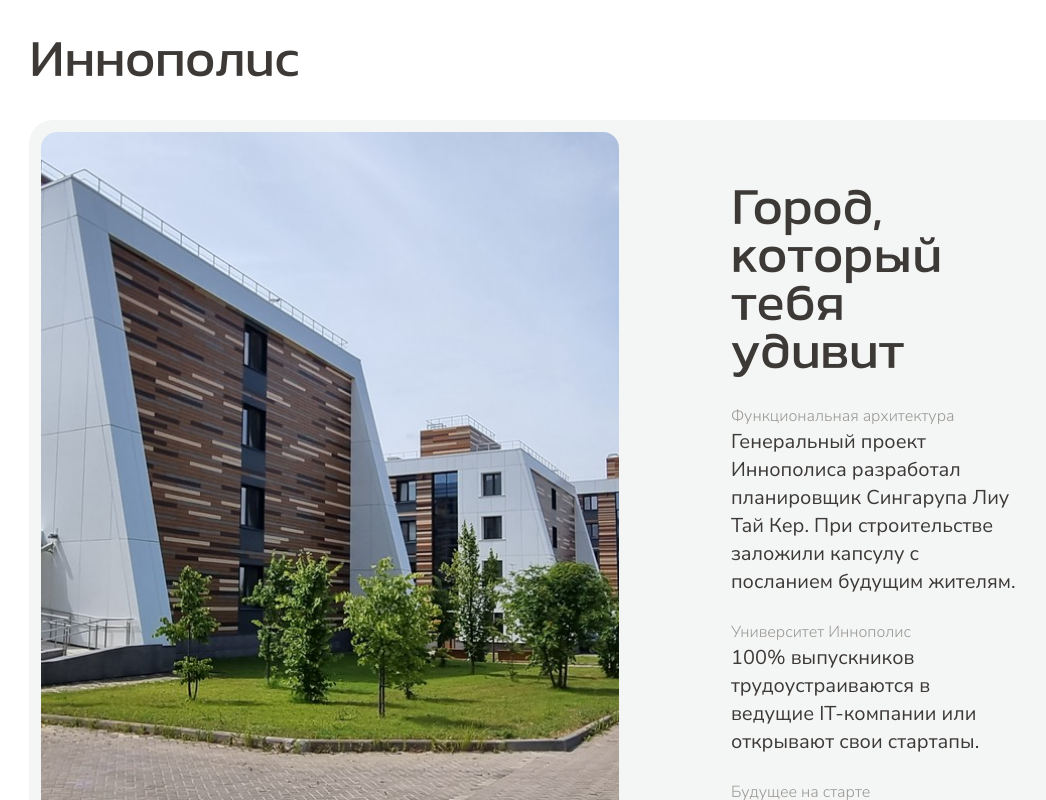
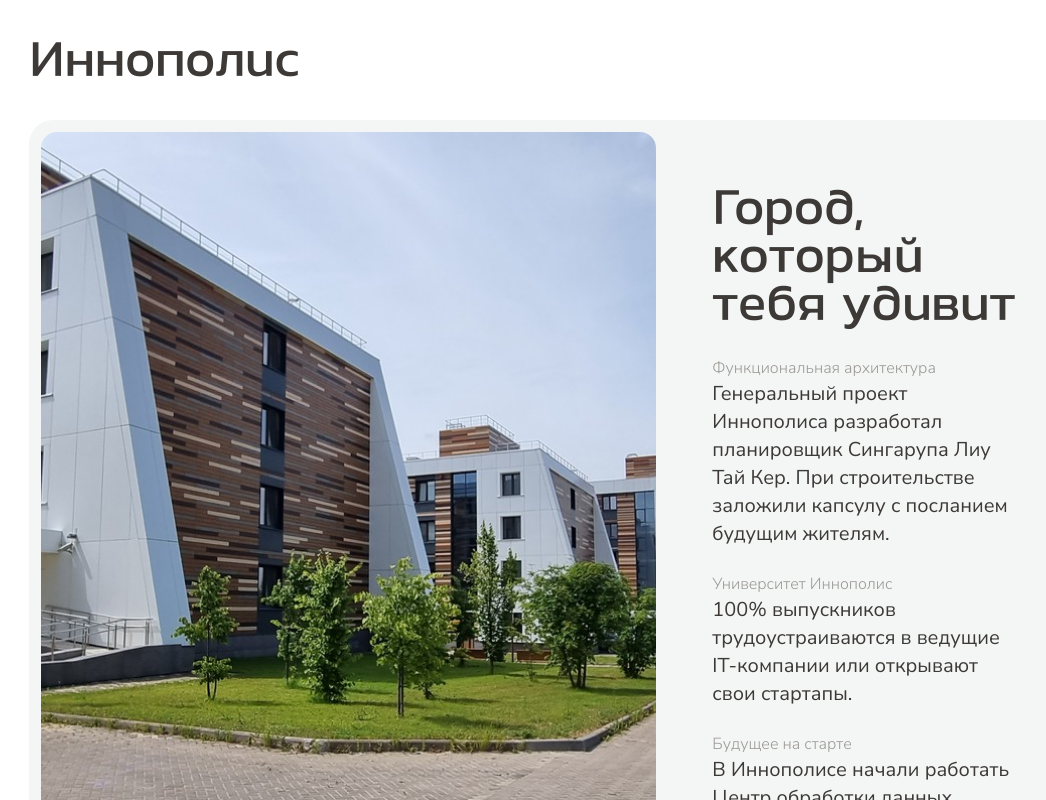
Before and after one commit to DeHopen/ION_Hotel, a Next.js app: page / in a window 1280 px wide. Shown: the part 2300-3100 px from the top of the page, without its empty margins (83-1129 px from the left). Built offline with nearby package versions, Linux system fonts and the light colour scheme.

Commit message:
HotFix styles InnoPage

```diff
--- a/src/styles/InnopolisPage.module.scss
+++ b/src/styles/InnopolisPage.module.scss
@@ -11,7 +11,7 @@
 }
 
 .main {
-  @apply flex flex-col lg:flex-row w-full gap-14 bg-gray_light p-3 rounded-3xl;
+  @apply flex flex-col lg:flex-row w-full bg-gray_light p-3 rounded-3xl;
 }
 
 .image {
@@ -19,11 +19,11 @@
 }
 
 .content {
-  @apply flex w-1/2 flex-col p-14;
+  @apply flex flex-col w-1/2 p-14;
 }
 
 .heading {
-  @apply text-5xl font-normal mb-6;
+  @apply text-5xl/[48px] font-normal mb-6;
 }
 
 .item {
```
